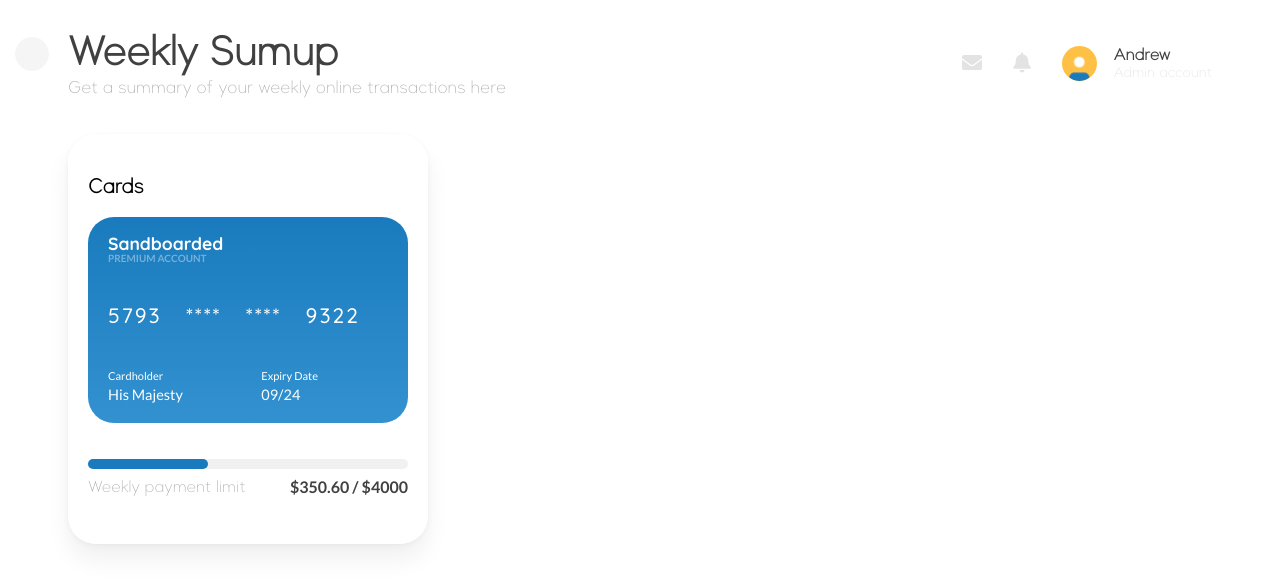
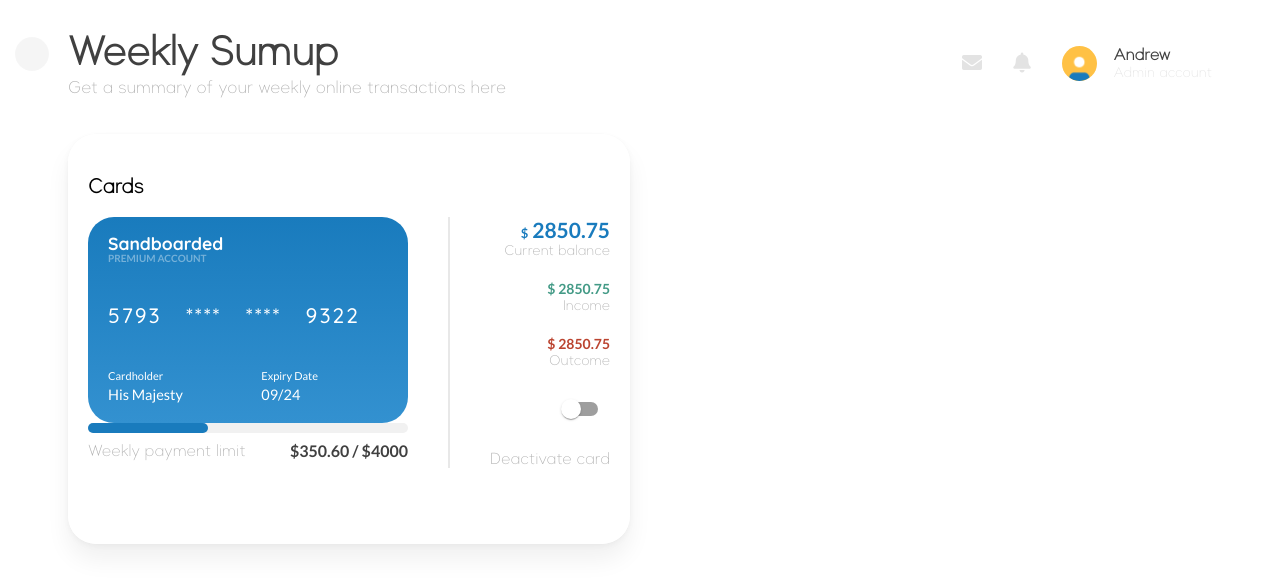
Before and after one commit to theajstars/sandboarded, a React (Vite) app: page / in a window 1280 px wide. Shown: the top 588 px of the page. Built offline with nearby package versions, Linux system fonts and the light colour scheme.

Commit message:
Deactivate card on cards section

```diff
--- a/src/Assets/CSS/card.css
+++ b/src/Assets/CSS/card.css
@@ -82,3 +82,29 @@
 .limit-payment-amount {
   font-weight: 600;
 }
+.card-rule {
+  /* transform: rotate(90deg); */
+  margin: 0px 40px;
+  border: 1px solid #e8e8e8;
+}
+.card-figures {
+  justify-content: space-between;
+  align-items: flex-end;
+}
+.card-figure-row {
+  align-items: flex-end;
+}
+.card-balance {
+  font-weight: 600;
+  font-size: 21px;
+}
+.card-income,
+.card-outcome {
+  font-size: 14px;
+  font-weight: 600;
+}
+.card-figure-caption {
+  font-size: 14px;
+}
+.deactivate-card {
+}
--- a/src/Assets/CSS/colors.css
+++ b/src/Assets/CSS/colors.css
@@ -7,6 +7,8 @@
   --gold-yellow: #ffc145;
   --faint: #aeaeae;
   --fainter: #e3e3e3;
+  --light-green: #439a86;
+  --light-red: #bb4430;
 }
 .light-blue {
   color: var(--light-blue);
@@ -38,3 +40,9 @@
 .fainter {
   color: var(--fainter);
 }
+.light-green {
+  color: var(--light-green);
+}
+.light-red {
+  color: var(--light-red);
+}
--- a/src/Components/CardSection.jsx
+++ b/src/Components/CardSection.jsx
@@ -1,3 +1,4 @@
+import { Switch } from "@mui/material";
 import React from "react";
 
 export default function CardSection() {
@@ -5,6 +6,8 @@ export default function CardSection() {
     <div className="card-section-container flex-column">
       <span className="suprema card-section-header">Cards</span>
       <br />
+      <div className="flex-row" style={{ height: "100%" }}>
+        <div className="flex-column" style={{ height: "100%" }}>
           <div className="card card-blue flex-column">
             <div className="card-top">
               <span className="quicksand white card-brand">Sandboarded</span>
@@ -28,8 +31,7 @@ export default function CardSection() {
               </div>
             </div>
           </div>
-      <br />
-      <br />
+          <span>
             <div className="payment-limit-container">
               <div className="payment-limit bg-light-blue"></div>
             </div>
@@ -39,6 +41,34 @@ export default function CardSection() {
                 $350.60 / $4000
               </span>
             </div>
+          </span>
+        </div>
+
+        <hr className="card-rule" />
+
+        <div className="card-figures flex-column">
+          <div className="flex-column card-figure-row">
+            <span className="lato light-blue card-balance">
+              <span style={{ fontSize: "13px" }}>$</span> 2850.75
+            </span>
+            <span className="suprema card-figure-caption faint">
+              Current balance
+            </span>
+          </div>
+          <div className="flex-column card-figure-row">
+            <span className="lato light-green card-income">$ 2850.75</span>
+            <span className="suprema card-figure-caption faint">Income</span>
+          </div>
+          <div className="flex-column card-figure-row">
+            <span className="lato light-red card-outcome">$ 2850.75</span>
+            <span className="suprema card-figure-caption faint">Outcome</span>
+          </div>
+          <Switch />
+          <span className="suprema faint deactivate-card">Deactivate card</span>
+        </div>
+      </div>
+      <br />
+      <br />
     </div>
   );
 }
```
Lines whose indentation alone changed are shown as unchanged.
